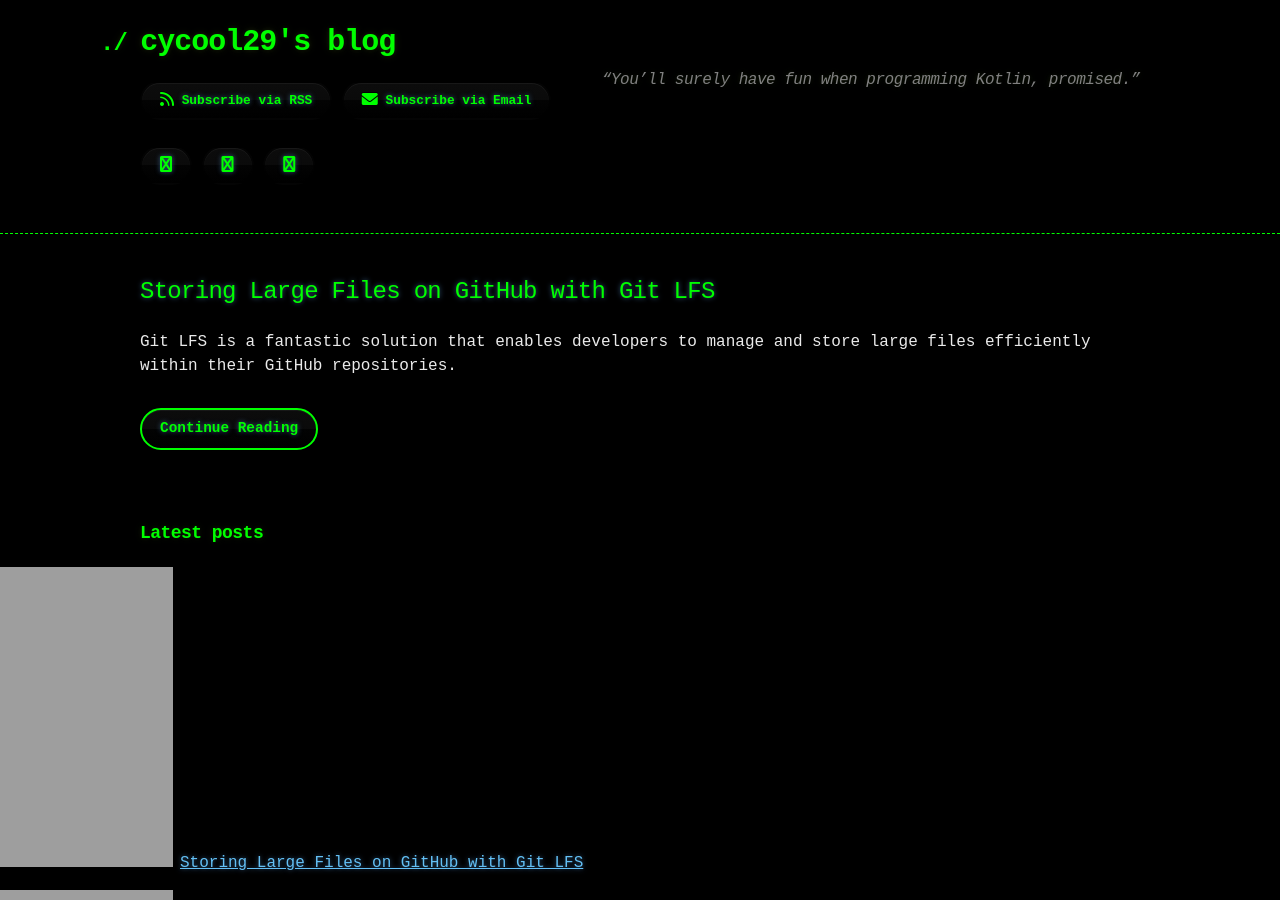
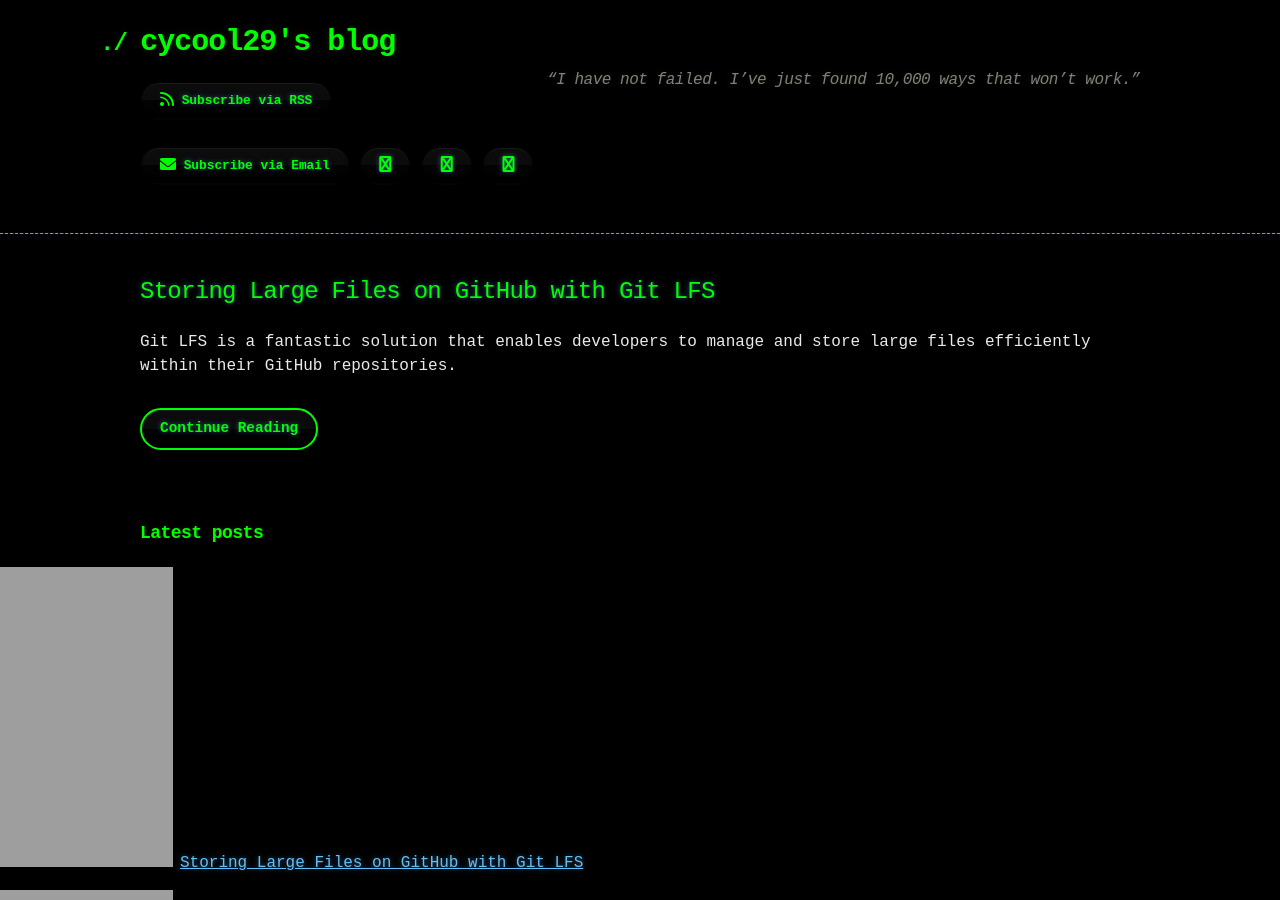
Before and after one commit to cycool29/cycool29.github.io, a Jekyll site: the page built from index.md, in a window 1280 px wide and 900 px high. Built offline with Jekyll 4.4.1, drawn with Linux system fonts in a browser that asks for light colours; a style sheet for code colours, icons or effects is not loaded.

Commit message:
Update quotes

```diff
--- a/_config.yml
+++ b/_config.yml
@@ -1,5 +1,5 @@
 title: cycool29's blog
-description: "“You’ll surely have fun when programming Kotlin, promised.” "
+description: "“I have not failed. I’ve just found 10,000 ways that won’t work.” "
 bio: A high school student. Intermediate in Python, Git, Bash. Learning JavaScript. He/Him. "
 author: cycool29
 url: https://cycool29.github.io
```
